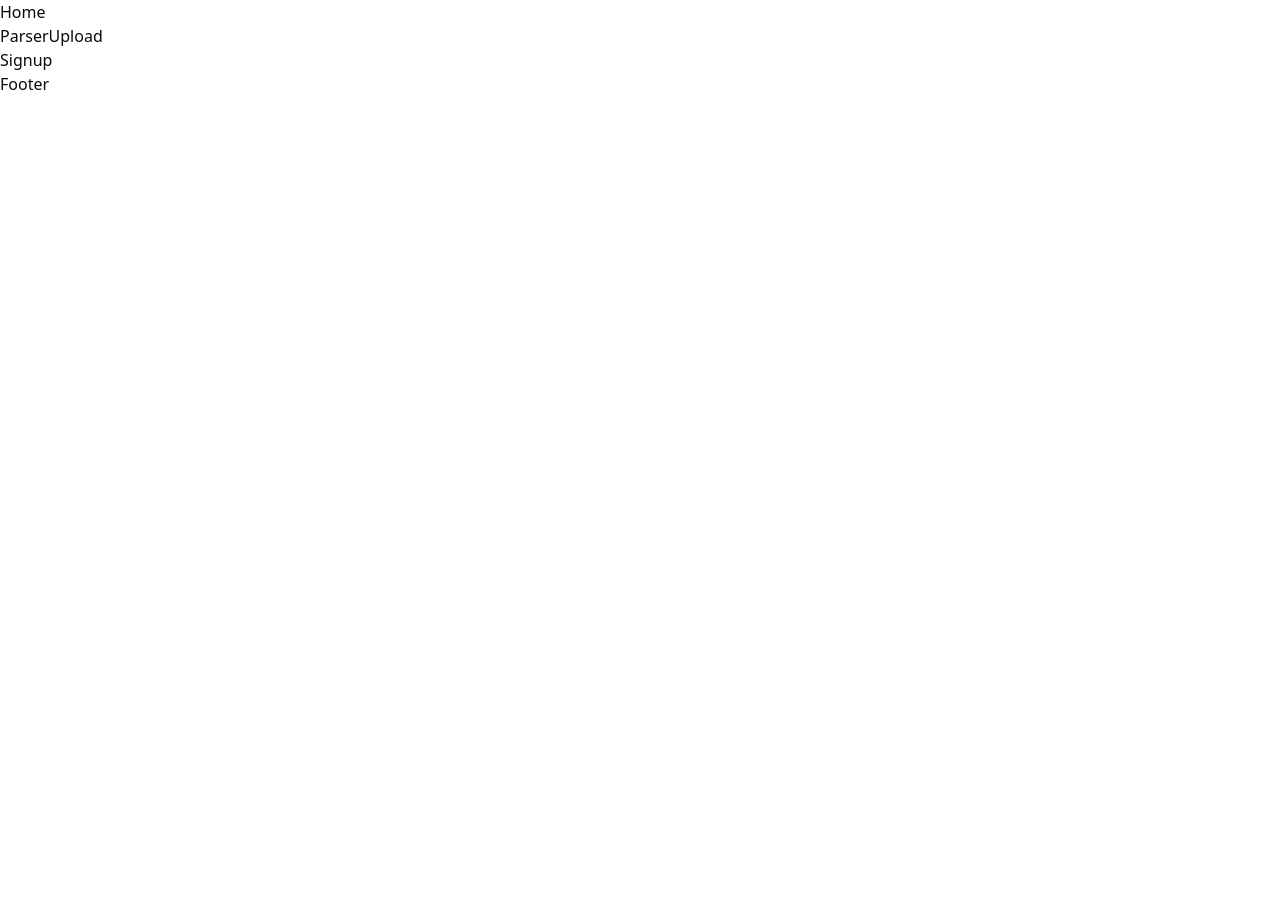
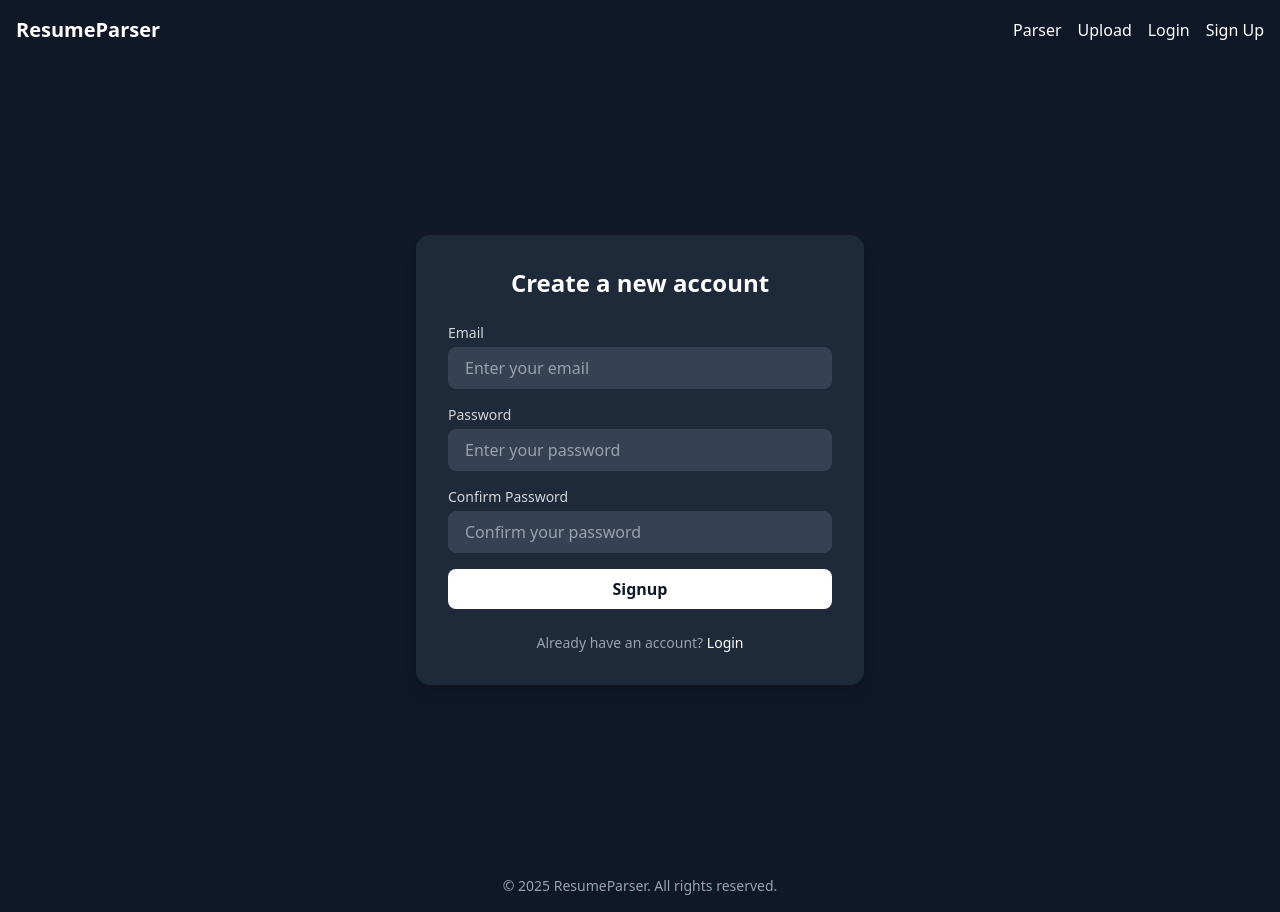
Before and after one commit to bismaysarangi/resume-parser-and-manager, a React (Vite) app in the folder frontend/: page /signup in a window 1280 px wide. Before the commit the page ends 800 px from the top, so only its background shows below. Built offline with nearby package versions, Linux system fonts and the light colour scheme.

Commit message:
feat: implement Login and Signup pages with form handling and validation

```diff
--- a/frontend/src/components/Footer.jsx
+++ b/frontend/src/components/Footer.jsx
@@ -1,7 +1,13 @@
 import React from "react";
 
 const Footer = () => {
-  return <div>Footer</div>;
+  return (
+    <footer className="bg-gray-900 text-gray-400 p-4 mt-auto">
+      <div className="container mx-auto text-center text-sm">
+        &copy; {new Date().getFullYear()} ResumeParser. All rights reserved.
+      </div>
+    </footer>
+  );
 };
 
 export default Footer;
--- a/frontend/src/components/Navbar.jsx
+++ b/frontend/src/components/Navbar.jsx
@@ -3,16 +3,26 @@ import { Link } from "react-router-dom";
 
 const Navbar = () => {
   return (
-    <nav>
-      <ul>
-        <li>
-          <Link to="/">Home</Link>
-        </li>
-        <li>
-          <Link to="/parser">Parser</Link>
-          <Link to="/upload">Upload</Link>
-        </li>
-      </ul>
+    <nav className="bg-gray-900 text-white p-4 shadow-md">
+      <div className="container mx-auto flex justify-between items-center">
+        <div className="text-xl font-bold">
+          <Link to="/">ResumeParser</Link>
+        </div>
+        <div className="flex space-x-4">
+          <Link to="/parser" className="hover:text-gray-400">
+            Parser
+          </Link>
+          <Link to="/upload" className="hover:text-gray-400">
+            Upload
+          </Link>
+          <Link to="/login" className="hover:text-gray-400">
+            Login
+          </Link>
+          <Link to="/signup" className="hover:text-gray-400">
+            Sign Up
+          </Link>
+        </div>
+      </div>
     </nav>
   );
 };
--- a/frontend/src/pages/Login.jsx
+++ b/frontend/src/pages/Login.jsx
@@ -1,5 +1,91 @@
-export default function Login(){
-    return (
-        <div>Login</div>
-    )
+import { useState } from "react";
+import { Link, useNavigate } from "react-router-dom";
+
+export default function Login() {
+  const [email, setEmail] = useState("");
+  const [password, setPassword] = useState("");
+  const [errorMessage, setErrorMessage] = useState("");
+  const [loading, setLoading] = useState(false);
+  const navigate = useNavigate();
+
+  const handleSubmit = async (e) => {
+    e.preventDefault();
+    if (!email || !password) {
+      setErrorMessage("Please fill in both fields.");
+      return;
+    }
+    setErrorMessage("");
+    setLoading(true);
+
+    try {
+      // Simulate API call
+      await new Promise((resolve) => setTimeout(resolve, 1000));
+      setLoading(false);
+      navigate("/"); // Redirect to home after successful login
+    } catch (error) {
+      setErrorMessage("Login failed. Please try again.");
+      setLoading(false);
+    }
+  };
+
+  return (
+    <div className="min-h-screen flex items-center justify-center bg-gray-900 p-4">
+      <div className="w-full max-w-md bg-gray-800 rounded-xl shadow-lg p-8 space-y-6">
+        <h2 className="text-2xl font-bold text-center text-white">
+          Login to your account
+        </h2>
+
+        {errorMessage && (
+          <div className="bg-red-600 text-white p-3 rounded-md text-sm">
+            {errorMessage}
+          </div>
+        )}
+
+        <form className="space-y-4" onSubmit={handleSubmit}>
+          <div>
+            <label className="block text-sm font-medium text-gray-300 mb-1">
+              Email
+            </label>
+            <input
+              type="email"
+              value={email}
+              onChange={(e) => setEmail(e.target.value.trim())}
+              className="w-full px-4 py-2 border border-gray-700 rounded-md bg-gray-700 text-white placeholder-gray-400 focus:outline-none focus:ring-2 focus:ring-white"
+              placeholder="Enter your email"
+              required
+            />
+          </div>
+
+          <div>
+            <label className="block text-sm font-medium text-gray-300 mb-1">
+              Password
+            </label>
+            <input
+              type="password"
+              value={password}
+              onChange={(e) => setPassword(e.target.value.trim())}
+              className="w-full px-4 py-2 border border-gray-700 rounded-md bg-gray-700 text-white placeholder-gray-400 focus:outline-none focus:ring-2 focus:ring-white"
+              placeholder="Enter your password"
+              required
+            />
+          </div>
+
+          <button
+            type="submit"
+            disabled={loading}
+            className="w-full bg-white hover:bg-gray-200 text-gray-900 py-2 rounded-md font-semibold transition duration-200 disabled:opacity-50"
+          >
+            {loading ? "Logging in..." : "Login"}
+          </button>
+        </form>
+
+        <div className="text-center text-sm text-gray-400">
+          Don't have an account?{" "}
+          <Link to="/signup" className="text-white hover:underline">
+            Sign up
+          </Link>
+        </div>
+      </div>
+    </div>
+  );
 }
--- a/frontend/src/pages/Signup.jsx
+++ b/frontend/src/pages/Signup.jsx
@@ -1,5 +1,113 @@
+import { useState } from "react";
+import { Link, useNavigate } from "react-router-dom";
+
 export default function Signup() {
-    return (
-        <div>Signup</div>
-    )
+  const [email, setEmail] = useState("");
+  const [password, setPassword] = useState("");
+  const [confirmPassword, setConfirmPassword] = useState("");
+  const [errorMessage, setErrorMessage] = useState("");
+  const [loading, setLoading] = useState(false);
+  const navigate = useNavigate();
+
+  const handleSubmit = async (e) => {
+    e.preventDefault();
+
+    if (!email || !password || !confirmPassword) {
+      setErrorMessage("Please fill in all fields.");
+      return;
+    }
+
+    if (password !== confirmPassword) {
+      setErrorMessage("Passwords do not match.");
+      return;
+    }
+
+    setErrorMessage("");
+    setLoading(true);
+
+    try {
+      // Simulate API call
+      await new Promise((resolve) => setTimeout(resolve, 1000));
+      setLoading(false);
+      navigate("/login"); // Redirect to login after successful signup
+    } catch (error) {
+      setErrorMessage("Signup failed. Please try again.");
+      setLoading(false);
+    }
+  };
+
+  return (
+    <div className="min-h-screen flex items-center justify-center bg-gray-900 p-4">
+      <div className="w-full max-w-md bg-gray-800 rounded-xl shadow-lg p-8 space-y-6">
+        <h2 className="text-2xl font-bold text-center text-white">
+          Create a new account
+        </h2>
+
+        {errorMessage && (
+          <div className="bg-red-600 text-white p-3 rounded-md text-sm">
+            {errorMessage}
+          </div>
+        )}
+
+        <form className="space-y-4" onSubmit={handleSubmit}>
+          <div>
+            <label className="block text-sm font-medium text-gray-300 mb-1">
+              Email
+            </label>
+            <input
+              type="email"
+              value={email}
+              onChange={(e) => setEmail(e.target.value.trim())}
+              className="w-full px-4 py-2 border border-gray-700 rounded-md bg-gray-700 text-white placeholder-gray-400 focus:outline-none focus:ring-2 focus:ring-white"
+              placeholder="Enter your email"
+              required
+            />
+          </div>
+
+          <div>
+            <label className="block text-sm font-medium text-gray-300 mb-1">
+              Password
+            </label>
+            <input
+              type="password"
+              value={password}
+              onChange={(e) => setPassword(e.target.value.trim())}
+              className="w-full px-4 py-2 border border-gray-700 rounded-md bg-gray-700 text-white placeholder-gray-400 focus:outline-none focus:ring-2 focus:ring-white"
+              placeholder="Enter your password"
+              required
+            />
+          </div>
+
+          <div>
+            <label className="block text-sm font-medium text-gray-300 mb-1">
+              Confirm Password
+            </label>
+            <input
+              type="password"
+              value={confirmPassword}
+              onChange={(e) => setConfirmPassword(e.target.value.trim())}
+              className="w-full px-4 py-2 border border-gray-700 rounded-md bg-gray-700 text-white placeholder-gray-400 focus:outline-none focus:ring-2 focus:ring-white"
+              placeholder="Confirm your password"
+              required
+            />
+          </div>
+
+          <button
+            type="submit"
+            disabled={loading}
+            className="w-full bg-white hover:bg-gray-200 text-gray-900 py-2 rounded-md font-semibold transition duration-200 disabled:opacity-50"
+          >
+            {loading ? "Signing up..." : "Signup"}
+          </button>
+        </form>
+
+        <div className="text-center text-sm text-gray-400">
+          Already have an account?{" "}
+          <Link to="/login" className="text-white hover:underline">
+            Login
+          </Link>
+        </div>
+      </div>
+    </div>
+  );
 }
```
